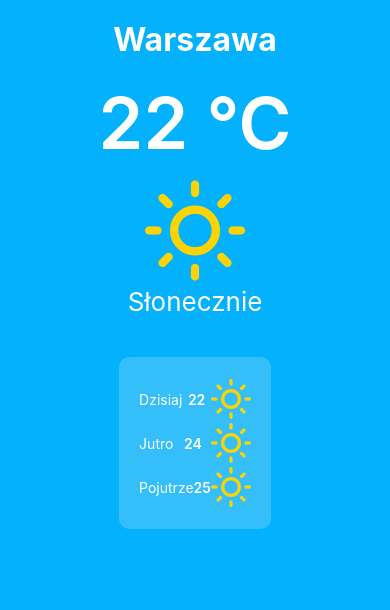
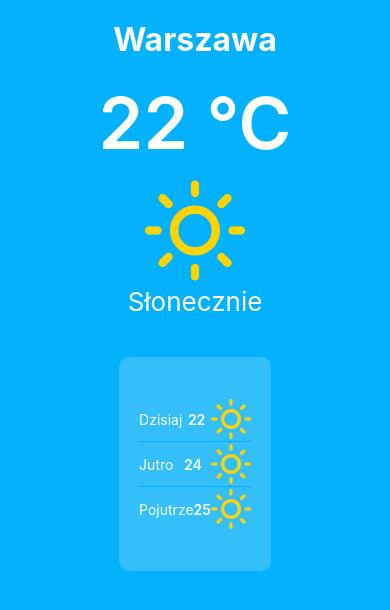
Before and after one commit to MariuszRudnik/Weather-App, a React Native app: screen / in a window 390 px wide. Shown: the top 610 px of the page. Built offline with nearby package versions, Linux system fonts and the light colour scheme.

Commit message:
Add isLast prop to FollowingDay component in Dashboard screen.

```diff
--- a/src/components/FollowingDay.js
+++ b/src/components/FollowingDay.js
@@ -3,9 +3,10 @@ import { View, Text, StyleSheet } from 'react-native';
 import Feather from '@expo/vector-icons/Feather';
 import { COLORS } from '../themes/colors';
 
-const FollowingDay = ({ name, value }) => {
+
+const FollowingDay = ({ name, value, isLast }) => {
   return (
-    <View style={[styles.container]}>
+    <View style={[styles.container, !isLast && styles.separator]}>
       <Text style={[styles.content]}>{name}</Text>
       <Text style={[styles.content, styles.value]}>{value}</Text>
       <Feather name="sun" size={40} style={[styles.content, styles.type]} />
@@ -34,5 +35,9 @@ const styles = StyleSheet.create({
     textAlign: 'right',
     color: COLORS.sun,
   },
+  separator:{
+    borderBottomWidth: 1,
+    borderColor: COLORS.backgroundColor
+  }
 
 });
--- a/src/screens/Dashboard.js
+++ b/src/screens/Dashboard.js
@@ -21,8 +21,8 @@ const Dashboard = () => {
          <Text style={styles.weather}>Słonecznie</Text>
        </View>
        <View style={styles.followingDatsContainer}>
-         {FOLLOWING_DAY.map((item) => (
-             <FollowingDay key={item.name} {...item} />
+         {FOLLOWING_DAY.map((item, index) => (
+             <FollowingDay key={item.name} {...item} isLast={index === FOLLOWING_DAY.length -1} />
          ))}
        </View>
      </View>
@@ -62,7 +62,7 @@ const styles = StyleSheet.create({
     marginTop: 40,
     backgroundColor: COLORS.lightBlue,
     paddingHorizontal: 20,
-    paddingVertical: 20,
+    paddingVertical: 40,
     borderRadius: 10,
   }
 });
```
